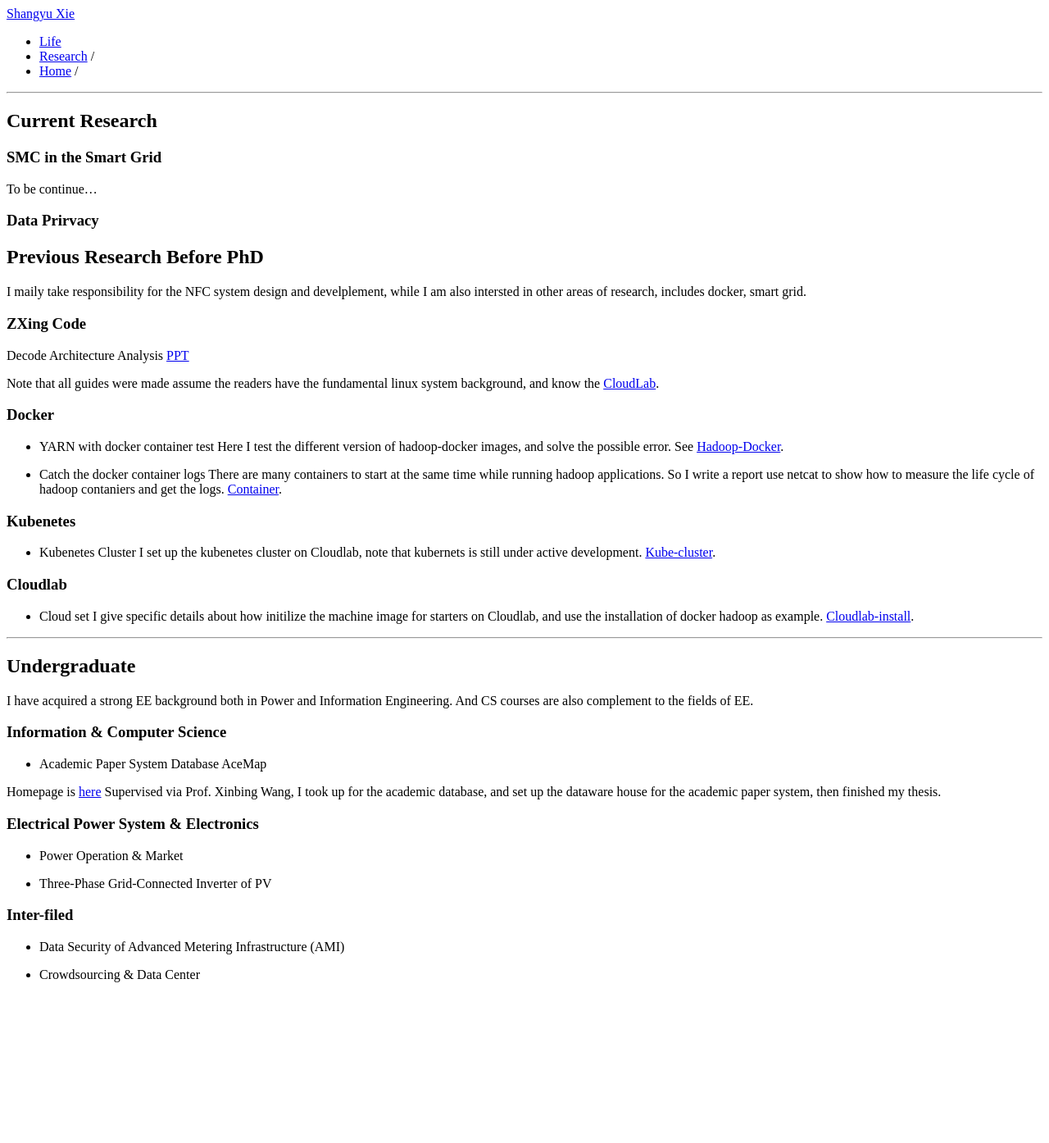
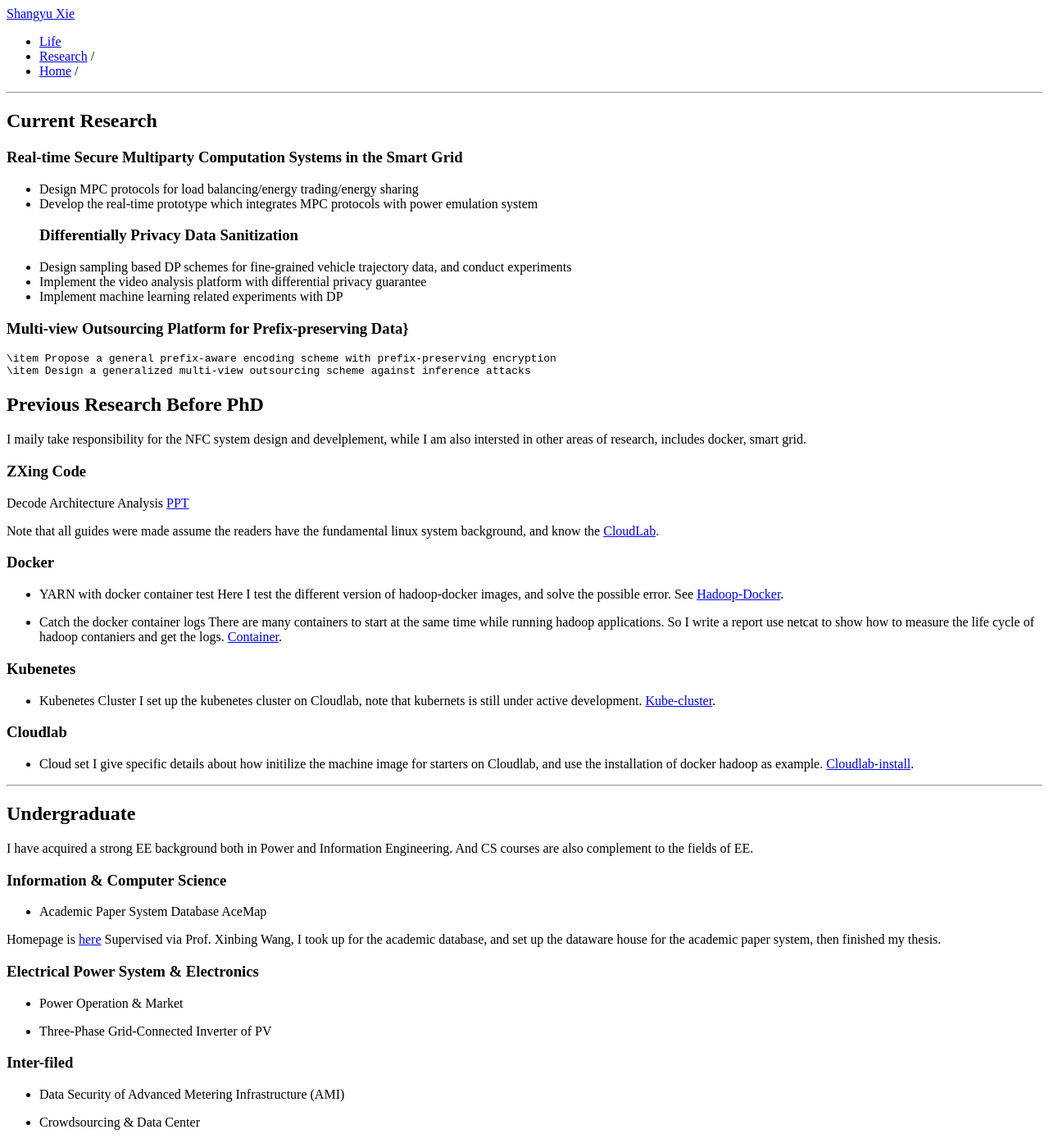
Before and after one commit to songwellxie/songwellxie.github.io, a Jekyll site: the page built from research.md, in a window 1280 px wide. Shown: the whole page at 82% size. Built offline with Jekyll 4.4.1, drawn with Linux system fonts in a browser that asks for light colours; our own code applies the rules of GitHub Pages for plain Markdown files; before the commit the page ends 1214 px from its top, so only the background shows below that.

Commit message:
Update research.md

```diff
--- a/research.md
+++ b/research.md
@@ -3,10 +3,17 @@ layout: default
 ---
 ## Current Research
 
-### SMC in the Smart Grid
+### Real-time Secure Multiparty Computation Systems in the Smart Grid
+* Design MPC protocols for load balancing/energy trading/energy sharing
+* Develop the real-time prototype which integrates MPC protocols with power emulation system
+### Differentially Privacy Data Sanitization
+* Design sampling based DP schemes for fine-grained vehicle trajectory data, and conduct experiments
+* Implement the video analysis platform with differential privacy guarantee
+* Implement machine learning related experiments with DP
 
-To be continue...
-### Data Prirvacy
+### Multi-view Outsourcing Platform for Prefix-preserving Data}
+	\item Propose a general prefix-aware encoding scheme with prefix-preserving encryption
+	\item Design a generalized multi-view outsourcing scheme against inference attacks
 
 ## Previous Research Before PhD
 I maily take responsibility for the NFC system design and develplement, while I am also intersted in other areas of research, includes docker, smart grid.
```
